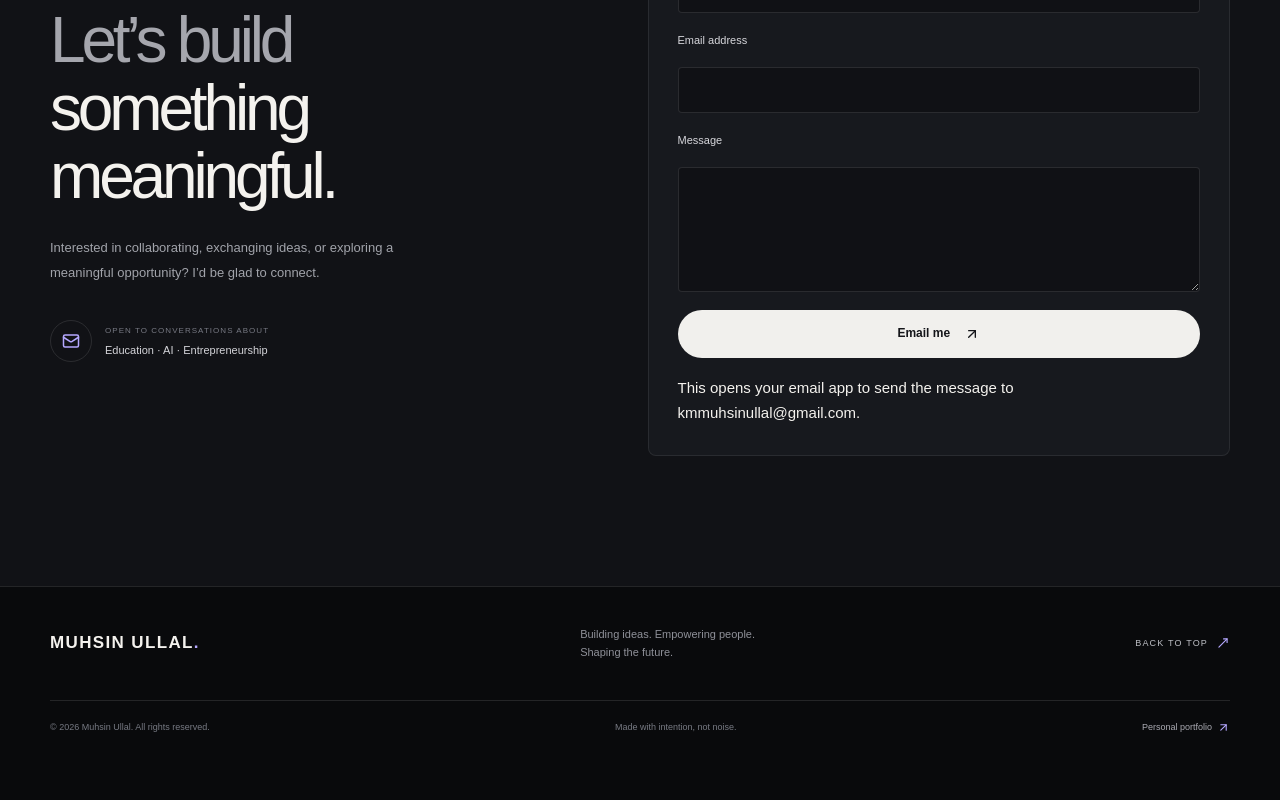
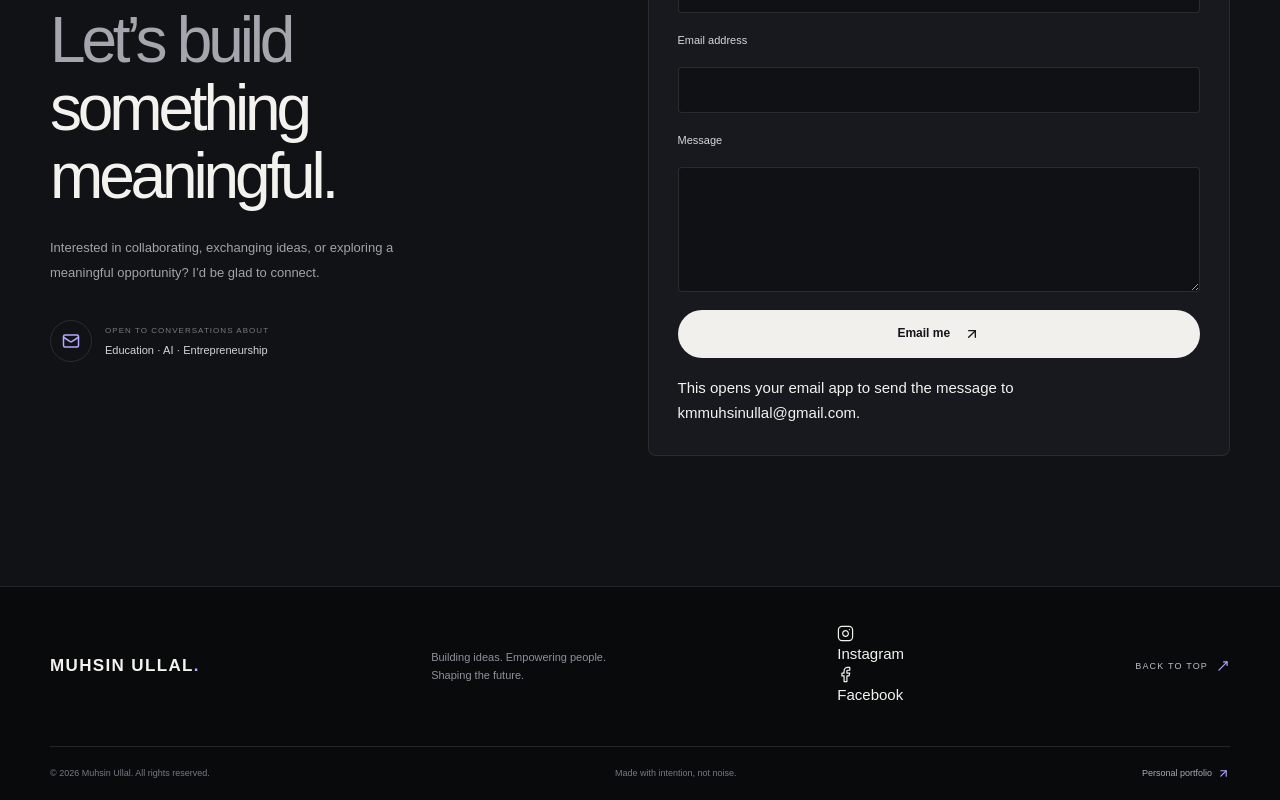
Before and after one commit to kmmuhsinullal-netizen/muhsin-ullal-portfolio, a Next.js app: page / in a window 1280 px wide. Shown: the part 5799-6599 px from the top of the page. Before the commit the page ends 6553 px from the top, so only its background shows below. Built offline with nearby package versions, Linux system fonts and the light colour scheme; no server answers.

Commit message:
Add Instagram and Facebook links to portfolio footer

```diff
--- a/app/page.tsx
+++ b/app/page.tsx
@@ -1,5 +1,5 @@
 import Image from 'next/image';
-import { ArrowDown, ArrowRight, ArrowUpRight, Brain, BriefcaseBusiness, GraduationCap, Lightbulb, Mail, MoveUpRight, Sparkles, Workflow, Globe2, BookOpen, LaptopMinimal, Quote, Compass, BrainCircuit, BookOpenCheck } from 'lucide-react';
+import { ArrowDown, ArrowRight, ArrowUpRight, Brain, BriefcaseBusiness, GraduationCap, Lightbulb, Mail, MoveUpRight, Sparkles, Workflow, Globe2, BookOpen, LaptopMinimal, Quote, Compass, BrainCircuit, BookOpenCheck, Instagram, Facebook } from 'lucide-react';
 import SiteHeader from '@/components/site-header';
 import ContactForm from '@/components/contact-form';
 
@@ -66,6 +66,6 @@ export default function HomePage() {
 
     <section className="section contact-section" id="contact"><div className="page-wrap contact-grid"><div className="contact-copy"><p className="section-kicker">START A CONVERSATION</p><h2>Have an idea?<br /><span>Let’s build</span><br />something meaningful.</h2><p>Interested in collaborating, exchanging ideas, or exploring a meaningful opportunity? I’d be glad to connect.</p><div className="contact-detail"><span className="contact-detail-icon"><Mail size={18} /></span><div><small>OPEN TO CONVERSATIONS ABOUT</small><span>Education · AI · Entrepreneurship</span></div></div></div><div className="contact-form-wrap"><ContactForm /></div></div></section>
 
-    <footer className="site-footer"><div className="page-wrap footer-main"><a className="footer-brand" href="#home">MUHSIN ULLAL<span>.</span></a><p>Building ideas. Empowering people.<br />Shaping the future.</p><a className="back-top" href="#home">BACK TO TOP <MoveUpRight size={14} /></a></div><div className="page-wrap footer-bottom"><span>© {new Date().getFullYear()} Muhsin Ullal. All rights reserved.</span><span>Made with intention, not noise.</span><a href="#home">Personal portfolio <ArrowUpRight size={13} /></a></div></footer>
+    <footer className="site-footer"><div className="page-wrap footer-main"><a className="footer-brand" href="#home">MUHSIN ULLAL<span>.</span></a><p>Building ideas. Empowering people.<br />Shaping the future.</p><div className="footer-socials" aria-label="Social media"><a href="https://www.instagram.com/muhsin__ullal/" target="_blank" rel="noreferrer" aria-label="Instagram"><Instagram size={17} strokeWidth={1.7} /><span>Instagram</span></a><a href="https://www.facebook.com/muhsin.m" target="_blank" rel="noreferrer" aria-label="Facebook"><Facebook size={17} strokeWidth={1.7} /><span>Facebook</span></a></div><a className="back-top" href="#home">BACK TO TOP <MoveUpRight size={14} /></a></div><div className="page-wrap footer-bottom"><span>© {new Date().getFullYear()} Muhsin Ullal. All rights reserved.</span><span>Made with intention, not noise.</span><a href="#home">Personal portfolio <ArrowUpRight size={13} /></a></div></footer>
   </main>;
 }
```
